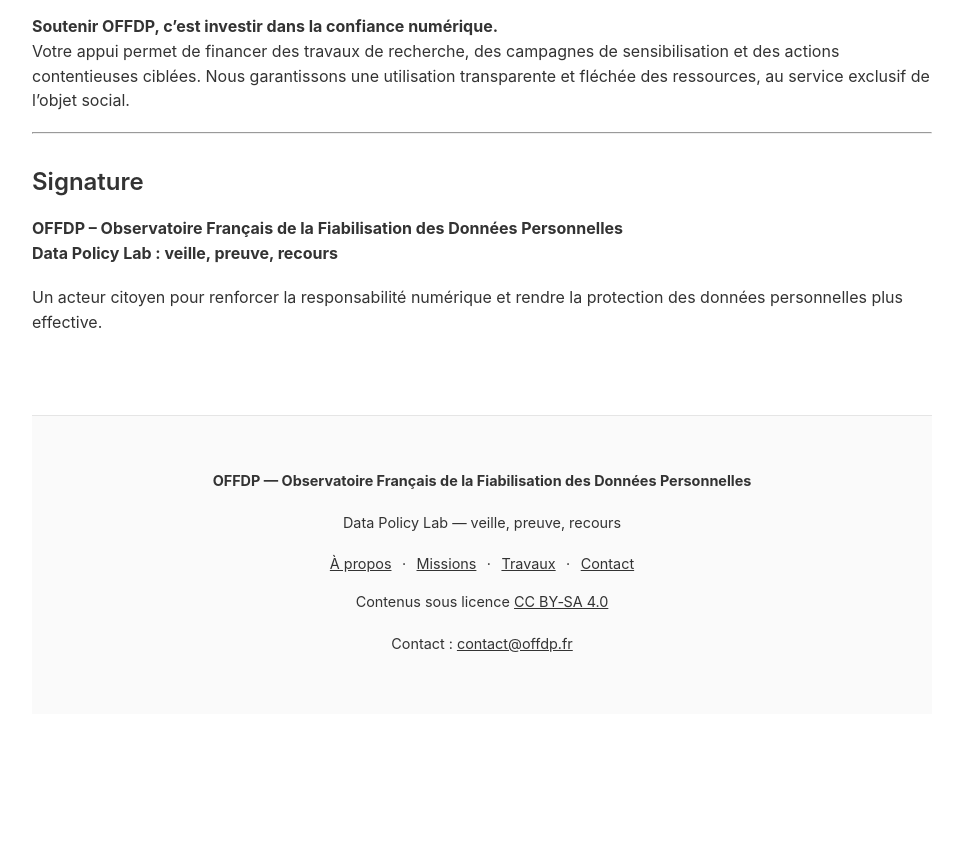
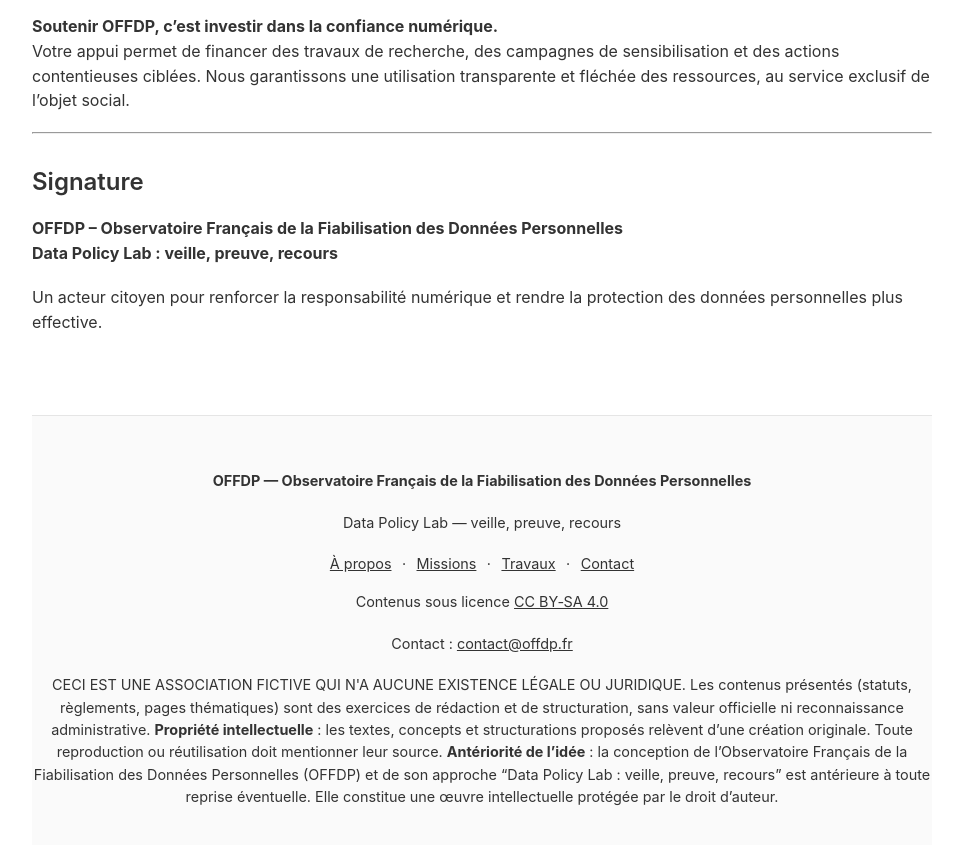
Before and after one commit to Marcussacapuces91/OFFDP, a Jekyll site: the page built from docs/index.md, in a window 1280 px wide and 900 px high, scrolled down 1240 px. Shown: the top 845 px of the window, without its empty margins (158-1121 px from the left). Built offline with Jekyll 4.4.1, drawn with Linux system fonts in a browser that asks for light colours; our own code applies the rules of GitHub Pages for plain Markdown files; before the commit the page ends 1986 px from its top, so only the background shows below that.

Commit message:
Update footer with legal and intellectual property information
Added legal disclaimer and intellectual property notice to footer.

```diff
--- a/docs/_includes/footer.html
+++ b/docs/_includes/footer.html
@@ -21,5 +21,12 @@
     <p class="footer-contact">
       Contact : <a href="mailto:contact@offdp.fr">contact@offdp.fr</a>
     </p>
+
+    <p class="footer-meta">
+      <italic>CECI EST UNE ASSOCIATION FICTIVE QUI N'A AUCUNE EXISTENCE LÉGALE OU JURIDIQUE.</italic>
+      Les contenus présentés (statuts, règlements, pages thématiques) sont des exercices de rédaction et de structuration, sans valeur officielle ni reconnaissance administrative.
+      <strong>Propriété intellectuelle</strong> : les textes, concepts et structurations proposés relèvent d’une création originale. Toute reproduction ou réutilisation doit mentionner leur source.
+      <strong>Antériorité de l’idée</strong> : la conception de l’Observatoire Français de la Fiabilisation des Données Personnelles (OFFDP) et de son approche “Data Policy Lab : veille, preuve, recours” est antérieure à toute reprise éventuelle. Elle constitue une œuvre intellectuelle protégée par le droit d’auteur.
+    </p>
   </div>
 </footer>
```
